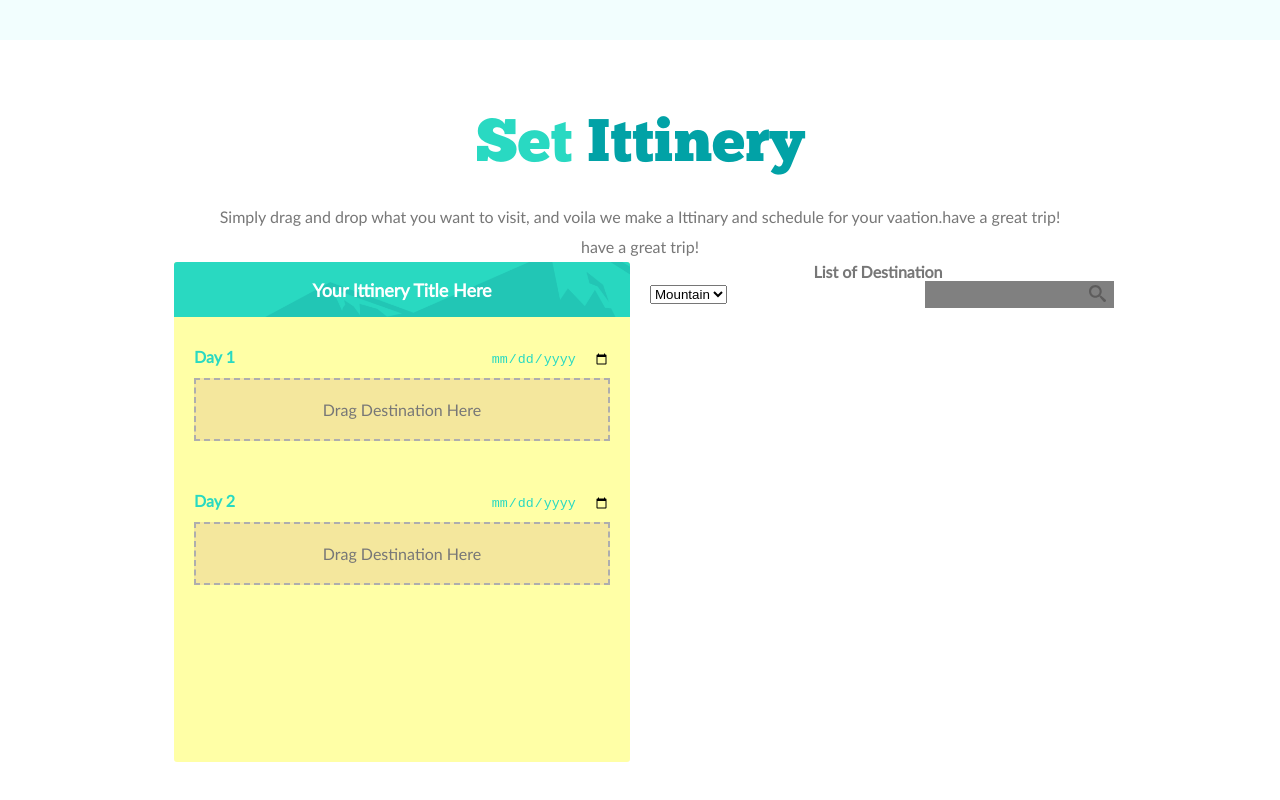
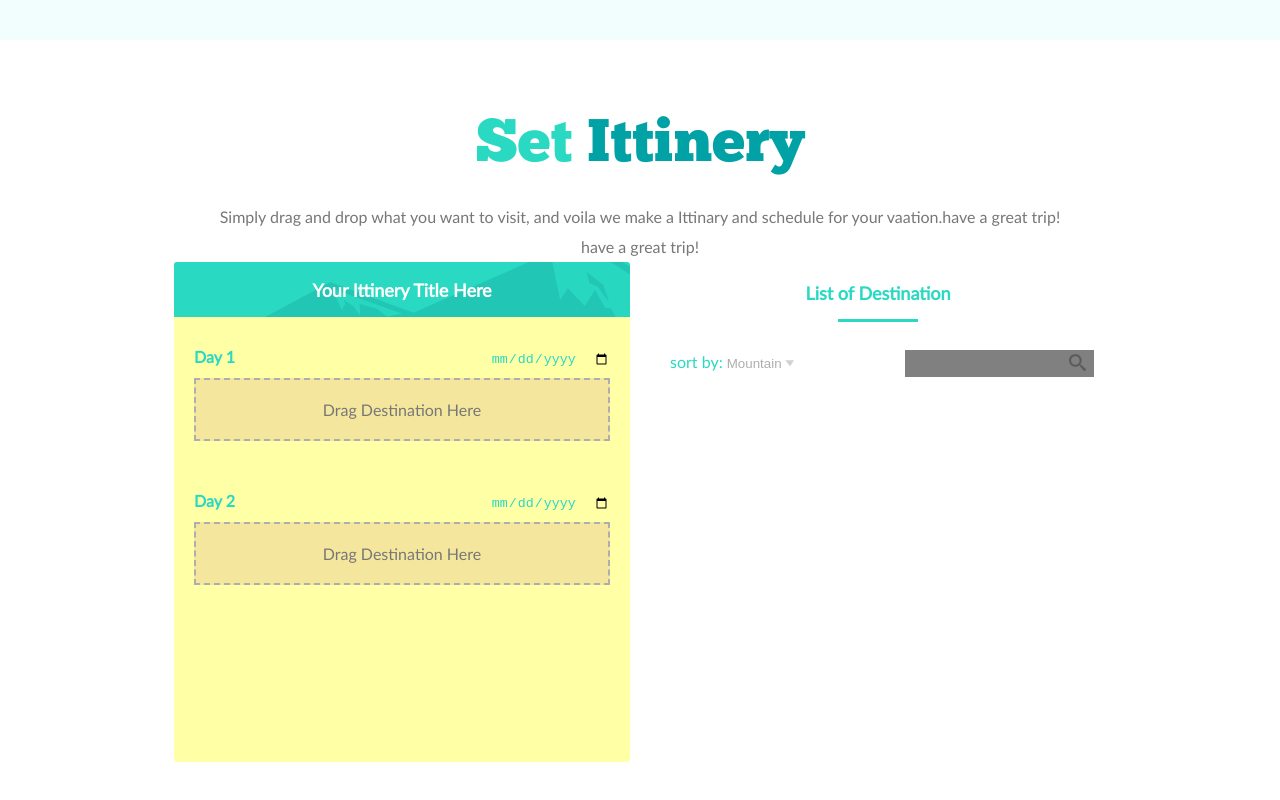
Before and after one commit to BTchorzewski/weekly_web_page_11, a website: page index.html in a window 1280 px wide. Shown: the part 2729-3529 px from the top of the page. Drawn offline with Linux system fonts and the light colour scheme.

Commit message:
styled select tag

```diff
--- a/index.html
+++ b/index.html
@@ -170,12 +170,17 @@
                         <h4 class="destination-list__title">List of Destination</h4>
                     </header>
                     <form action="" class="destination-list__form">
-                        <select name="destination-list" id="">
-                            <option value="Mountain">Mountain</option>
-                            <option value="River">River</option>
-                            <option value="Forest">Forest</option>
-                            <option value="Valley">Valley</option>
-                        </select>
+                        <label for="destination-list" class="destination-list__label">
+                            sort by:
+                            <select id="destination-list" class="destination-list__select" name="destination-list" id="">
+                                <option class="destination-list__option" default value="Mountain">Mountain</option>
+                                <option class="destination-list__option" value="River">River</option>
+                                <option class="destination-list__option" value="Forest">Forest</option>
+                                <option class="destination-list__option" value="Valley">Valley</option>
+
+                            </select>
+                        </label>
+
                         <span class="search-secondary">
                             <input type="text" class="search-secondary__input">
                             <button class="search-secondary__button">
--- a/sass/components/_destination-list.scss
+++ b/sass/components/_destination-list.scss
@@ -1,10 +1,52 @@
 .destination-list {
     background-color: transparent;
-    &__header {}
-    &__title {}
+    padding: 2rem;
+    &__header {
+        margin-bottom: 2rem;
+    }
+    &__title {
+        color: $color-primary-light;
+        font-size: 1.8rem;
+        font-weight: 900;
+        display: inline-block;
+
+        position: relative;
+        &:after {
+            content: "";
+            display: inline-block;
+            background-color: $color-primary-light;
+            height: .3rem;
+            width: 55%;
+
+        }
+    }
     &__form {
         display: flex;
         justify-content: space-between;
         align-items: center;
+        background-color: $color-white;
+    }
+    &__label {
+        color: $color-primary-light;
+
+    }
+    &__select {
+        color: $color-grey-light;
+        border: none;
+        padding: 1rem 1.2rem 1rem 0;
+        margin-right: -.5rem;
+        -webkit-appearance: none;
+        -moz-appearance: none;
+        appearance: none;
+        background-color: inherit;
+        position: relative;
+        background-image: url(../../assets/select-icon.png);
+        background-repeat: no-repeat;
+        background-position: right center;
+    }
+    &__option {
+        background-color: inherit;
+        outline: none;
+
     }
 }
--- a/sass/components/_search.scss
+++ b/sass/components/_search.scss
@@ -35,18 +35,15 @@
     display: flex;
     align-items: center;
     justify-content: flex-end;
-    flex: 1;
+    flex: 0 1 40%;
     &__input {
-
         background-color: gray;
         border: .1rem solid transparent;
-
         padding: .5rem;
         transition: all 1s;
         &:hover,
         &:focus {
             border: .1rem solid red;
-
         }
     }
 
```
Also changed, not shown: assets/select-icon.png (added), css/style.css.
